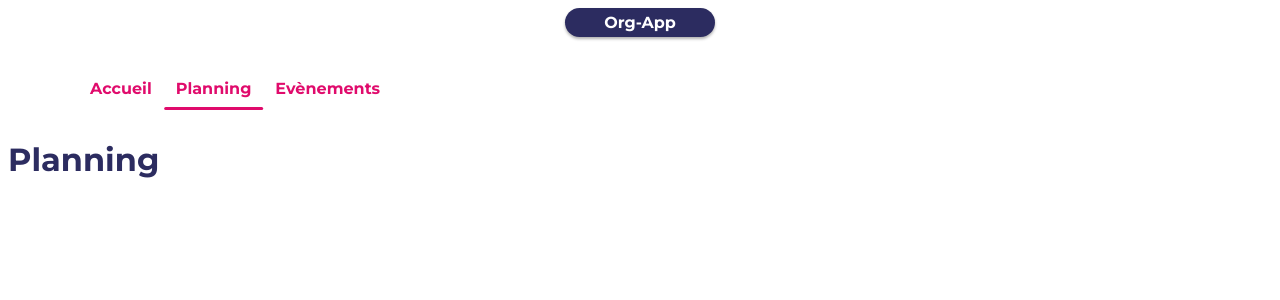
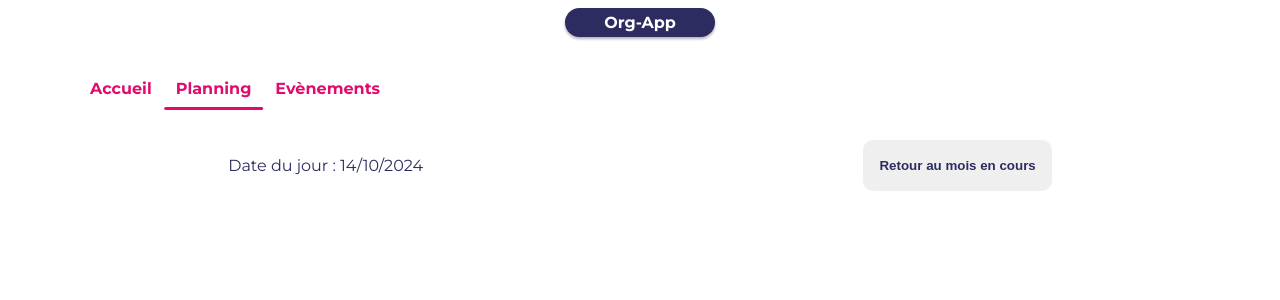
Before and after one commit to Marine-Dlf/planning-app-project, a React (Create React App) app in the folder planning-app-project/: page /planning in a window 1280 px wide. Shown: the top 300 px of the page. Built offline with nearby package versions, Linux system fonts and the light colour scheme.

Commit message:
Dans CurrentDate affichage de la date du jour + style currentDate

```diff
--- /dev/null
+++ b/planning-app-project/src/components/Calendar.jsx
@@ -0,0 +1,13 @@
+import React from 'react'
+import CurrentDate from './CurrentDate'
+
+function Calendar() {
+
+  return (
+    <div>
+      <CurrentDate />
+    </div>
+  )
+}
+
+export default Calendar
--- /dev/null
+++ b/planning-app-project/src/components/CurrentDate.jsx
@@ -0,0 +1,19 @@
+import React from 'react'
+import '../styles/components/currentDate.scss';
+
+
+let date = new Date()
+
+let today = date.toLocaleDateString('fr-FR')
+
+
+function CurrentDate() {
+  return (
+    <div className='currentDate'>
+      <p>Date du jour : {today}</p>
+      <button>Retour au mois en cours</button>
+    </div>
+  )
+}
+
+export default CurrentDate
--- a/planning-app-project/src/pages/Planning.jsx
+++ b/planning-app-project/src/pages/Planning.jsx
@@ -1,13 +1,14 @@
 import React from 'react'
 import Header from '../components/Header'
 import Navigation from '../components/Navigation'
+import Calendar from '../components/Calendar'
 
 function Planning() {
   return (
     <div>
         <Header />
         <Navigation />
-        <h1>Planning</h1>
+        <Calendar />
     </div>
   )
 }
--- /dev/null
+++ b/planning-app-project/src/styles/components/currentDate.scss
@@ -0,0 +1,20 @@
+.currentDate {
+    display: flex;
+    justify-content: space-around;
+    color: rgb(44, 44, 96);
+
+
+    button {
+        border: none;
+        border-radius: 10px;
+        color: rgb(44, 44, 96);
+        padding: 1rem;
+        cursor: pointer;
+        font-weight: bold;
+        text-align: center;
+
+        &:hover {
+            background-color: pink;
+        }
+    }
+}
```
